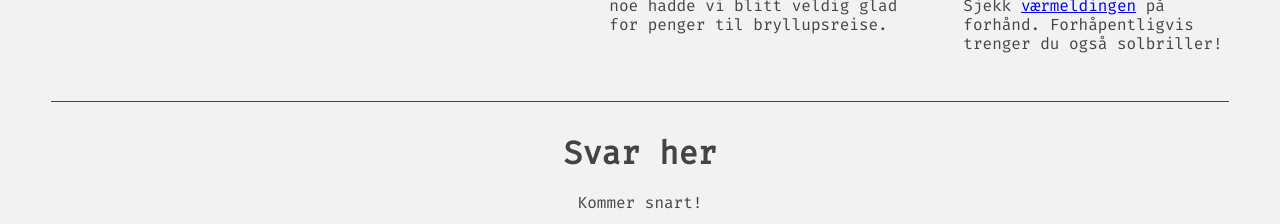
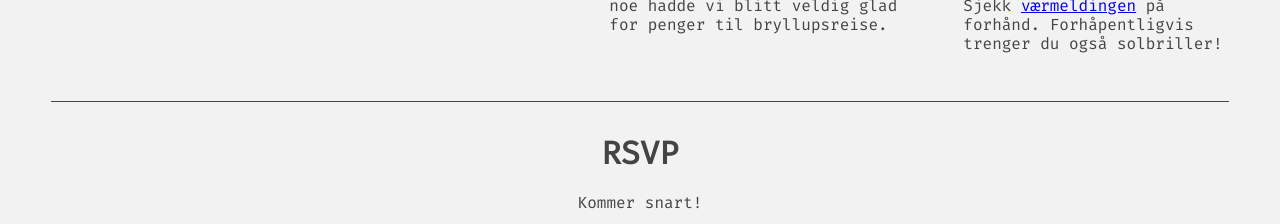
Before and after one commit to melhoos/gudrunogsimon, a React (Create React App) app: page / in a window 1280 px wide. Shown: the part 2360-2584 px from the top of the page. Built offline with nearby package versions, Linux system fonts and the light colour scheme.

Commit message:
Update Reply.jsx

```diff
--- a/src/Reply.jsx
+++ b/src/Reply.jsx
@@ -4,7 +4,7 @@ const Reply = () => {
   return (
     <div id="Reply">
       <h1>
-        Svar her
+        RSVP
       </h1>
       <p>
         Kommer snart!
```
